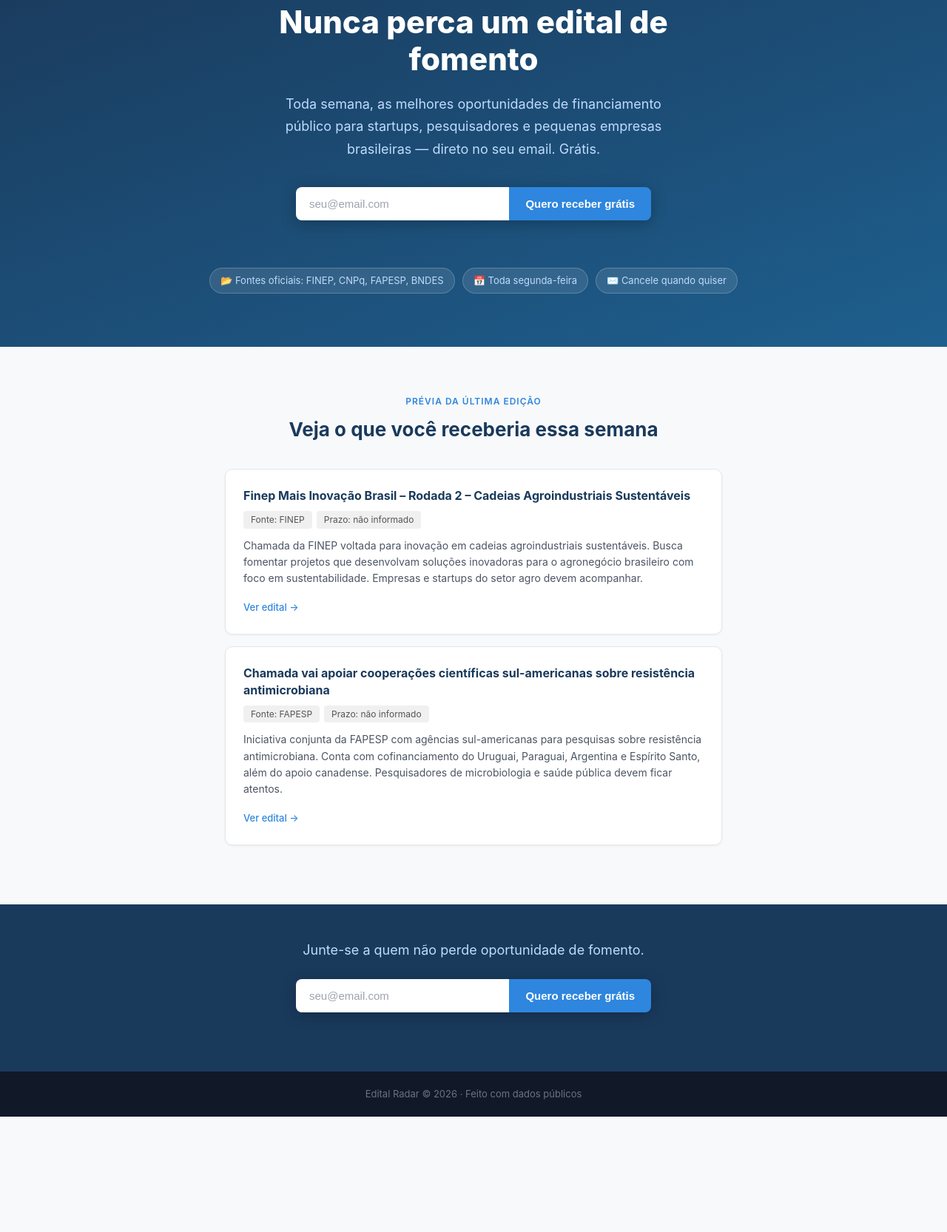
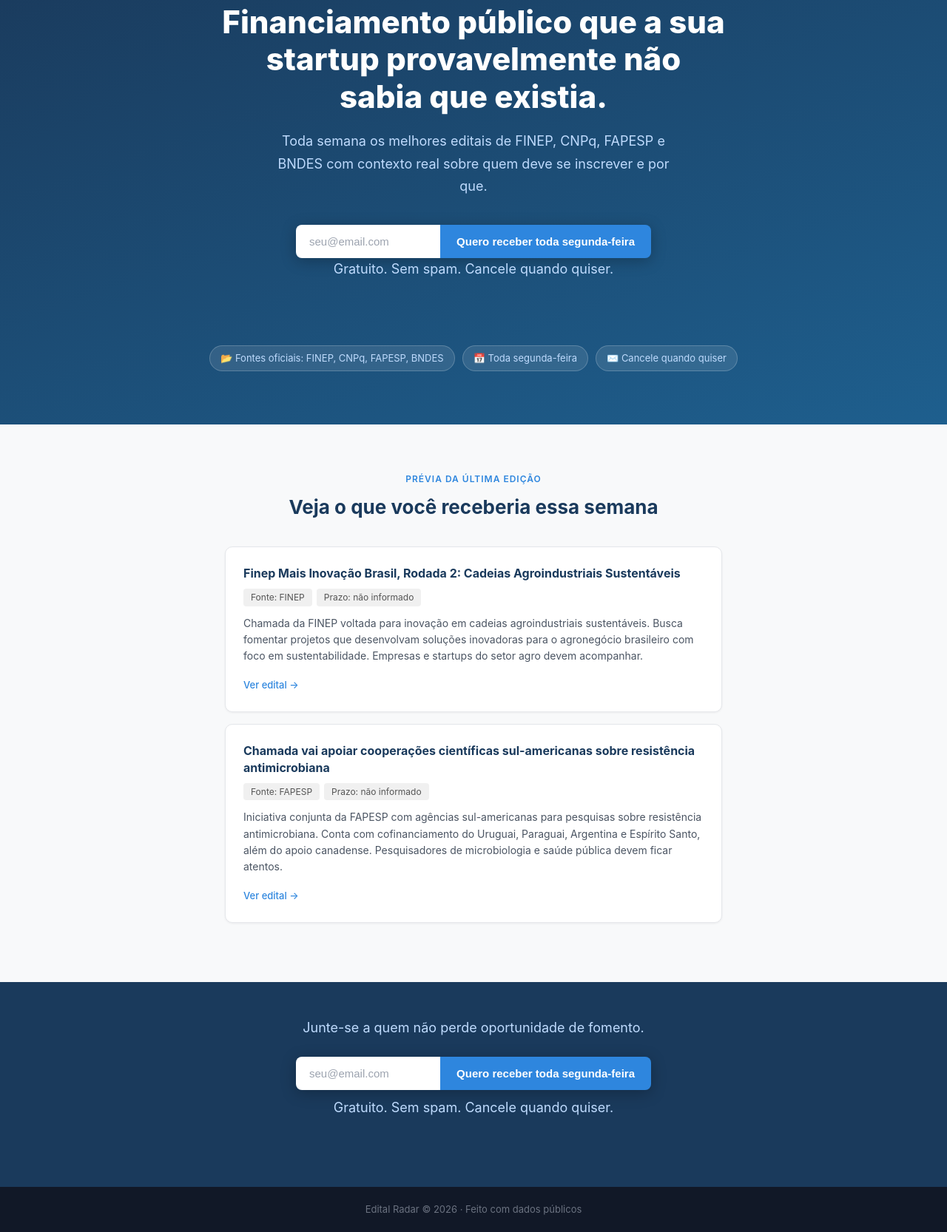
Before and after one commit to andrecosolin/edital-radar, a website: page public/index.html in a window 1280 px wide. Shown: the part 120-1786 px from the top of the page at 74% size. Before the commit the page ends 1630 px from the top, so only its background shows below. Drawn offline with Linux system fonts and the light colour scheme.

Commit message:
copy fix

```diff
--- a/public/index.html
+++ b/public/index.html
@@ -3,8 +3,8 @@
 <head>
   <meta charset="UTF-8" />
   <meta name="viewport" content="width=device-width, initial-scale=1.0" />
-  <title>Edital Radar — Nunca perca um edital de fomento</title>
-  <meta name="description" content="Toda semana, as melhores oportunidades de financiamento público para startups, pesquisadores e pequenas empresas brasileiras — direto no seu email. Grátis." />
+  <title>Edital Radar: financiamento público para startups e pesquisadores</title>
+  <meta name="description" content="Toda semana os melhores editais de FINEP, CNPq, FAPESP e BNDES com contexto real sobre quem deve se inscrever e por que." />
   <style>
     *, *::before, *::after { box-sizing: border-box; margin: 0; padding: 0; }
 
@@ -26,7 +26,7 @@
       line-height: 1.6;
     }
 
-    /* ── Nav ── */
+    /* Nav */
     nav {
       background: var(--primary);
       padding: 16px 24px;
@@ -41,7 +41,7 @@
     }
     .nav-logo span { color: #93c5fd; }
 
-    /* ── Hero ── */
+    /* Hero */
     .hero {
       background: linear-gradient(160deg, var(--primary) 0%, #1e5f8e 100%);
       color: var(--white);
@@ -52,18 +52,18 @@
       font-size: clamp(26px, 5vw, 42px);
       font-weight: 800;
       line-height: 1.2;
-      max-width: 640px;
+      max-width: 680px;
       margin: 0 auto 20px;
     }
     .hero p {
       font-size: clamp(15px, 2.5vw, 18px);
       color: #bfdbfe;
-      max-width: 540px;
+      max-width: 560px;
       margin: 0 auto 36px;
       line-height: 1.7;
     }
 
-    /* ── Form ── */
+    /* Form */
     .form-wrap {
       max-width: 480px;
       margin: 0 auto;
@@ -99,8 +99,20 @@
     .form-row button:hover { background: #1a6fbf; }
     .form-row button:disabled { background: #60a5fa; cursor: not-allowed; }
 
+    .form-hint {
+      margin-top: 10px;
+      font-size: 13px;
+      color: #93c5fd;
+      text-align: center;
+    }
+    .form-hint-dark {
+      margin-top: 10px;
+      font-size: 13px;
+      color: var(--muted);
+      text-align: center;
+    }
     .form-msg {
-      margin-top: 12px;
+      margin-top: 10px;
       font-size: 14px;
       min-height: 20px;
       text-align: center;
@@ -108,7 +120,7 @@
     .form-msg.success { color: #86efac; }
     .form-msg.error   { color: #fca5a5; }
 
-    /* ── Trust badges ── */
+    /* Trust badges */
     .badges {
       display: flex;
       flex-wrap: wrap;
@@ -125,7 +137,7 @@
       border-radius: 999px;
     }
 
-    /* ── Preview section ── */
+    /* Preview section */
     .preview {
       padding: 64px 24px;
       max-width: 720px;
@@ -189,7 +201,7 @@
     }
     .card-link:hover { text-decoration: underline; }
 
-    /* ── CTA bottom ── */
+    /* CTA bottom */
     .cta-bottom {
       background: var(--primary);
       color: var(--white);
@@ -202,7 +214,7 @@
       margin-bottom: 24px;
     }
 
-    /* ── Footer ── */
+    /* Footer */
     footer {
       background: #111827;
       color: #6b7280;
@@ -211,7 +223,7 @@
       padding: 20px 24px;
     }
 
-    /* ── Mobile ── */
+    /* Mobile */
     @media (max-width: 480px) {
       .form-row { flex-direction: column; border-radius: 8px; }
       .form-row input[type="email"],
@@ -229,14 +241,15 @@
 
   <!-- Hero -->
   <section class="hero">
-    <h1>Nunca perca um edital de fomento</h1>
-    <p>Toda semana, as melhores oportunidades de financiamento público para startups, pesquisadores e pequenas empresas brasileiras — direto no seu email. Grátis.</p>
+    <h1>Financiamento público que a sua startup provavelmente não sabia que existia.</h1>
+    <p>Toda semana os melhores editais de FINEP, CNPq, FAPESP e BNDES com contexto real sobre quem deve se inscrever e por que.</p>
 
     <div class="form-wrap">
       <div class="form-row">
         <input type="email" id="email-input" placeholder="seu@email.com" autocomplete="email" />
-        <button id="subscribe-btn" type="button">Quero receber grátis</button>
+        <button id="subscribe-btn" type="button">Quero receber toda segunda-feira</button>
       </div>
+      <p class="form-hint">Gratuito. Sem spam. Cancele quando quiser.</p>
       <div class="form-msg" id="form-msg"></div>
     </div>
 
@@ -253,7 +266,7 @@
     <h2>Veja o que você receberia essa semana</h2>
 
     <div class="card">
-      <div class="card-title">Finep Mais Inovação Brasil – Rodada 2 – Cadeias Agroindustriais Sustentáveis</div>
+      <div class="card-title">Finep Mais Inovação Brasil, Rodada 2: Cadeias Agroindustriais Sustentáveis</div>
       <div class="card-pills">
         <span class="pill">Fonte: FINEP</span>
         <span class="pill">Prazo: não informado</span>
@@ -279,8 +292,9 @@
     <div class="form-wrap" style="margin: 0 auto; max-width: 480px;">
       <div class="form-row">
         <input type="email" id="email-input-2" placeholder="seu@email.com" autocomplete="email" />
-        <button id="subscribe-btn-2" type="button">Quero receber grátis</button>
+        <button id="subscribe-btn-2" type="button">Quero receber toda segunda-feira</button>
       </div>
+      <p class="form-hint-dark">Gratuito. Sem spam. Cancele quando quiser.</p>
       <div class="form-msg" id="form-msg-2"></div>
     </div>
   </section>
@@ -301,7 +315,7 @@
       }
 
       btn.disabled = true;
-      btn.textContent = "Enviando…";
+      btn.textContent = "Enviando...";
       msgEl.textContent = "";
       msgEl.className = "form-msg";
 
@@ -314,7 +328,7 @@
         const data = await res.json();
 
         if (res.ok && data.success) {
-          msgEl.textContent = "🎉 Inscrito! Você receberá a próxima edição na segunda-feira.";
+          msgEl.textContent = "Inscrito! Você receberá a próxima edição na segunda-feira.";
           msgEl.className = "form-msg success";
           emailInput.value = "";
           btn.textContent = "Inscrito ✓";
@@ -325,7 +339,7 @@
         msgEl.textContent = err.message;
         msgEl.className = "form-msg error";
         btn.disabled = false;
-        btn.textContent = "Quero receber grátis";
+        btn.textContent = "Quero receber toda segunda-feira";
       }
     }
 
```
